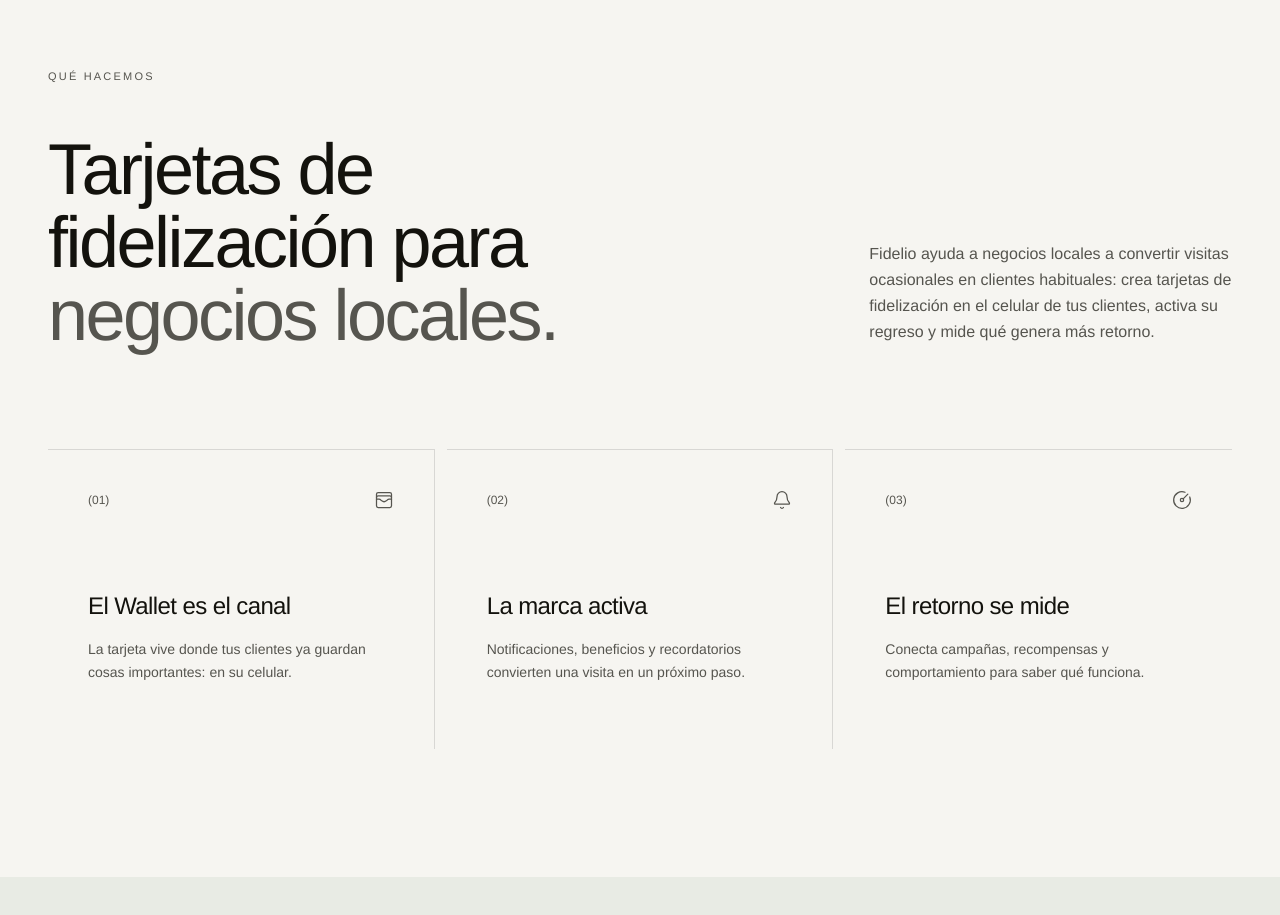
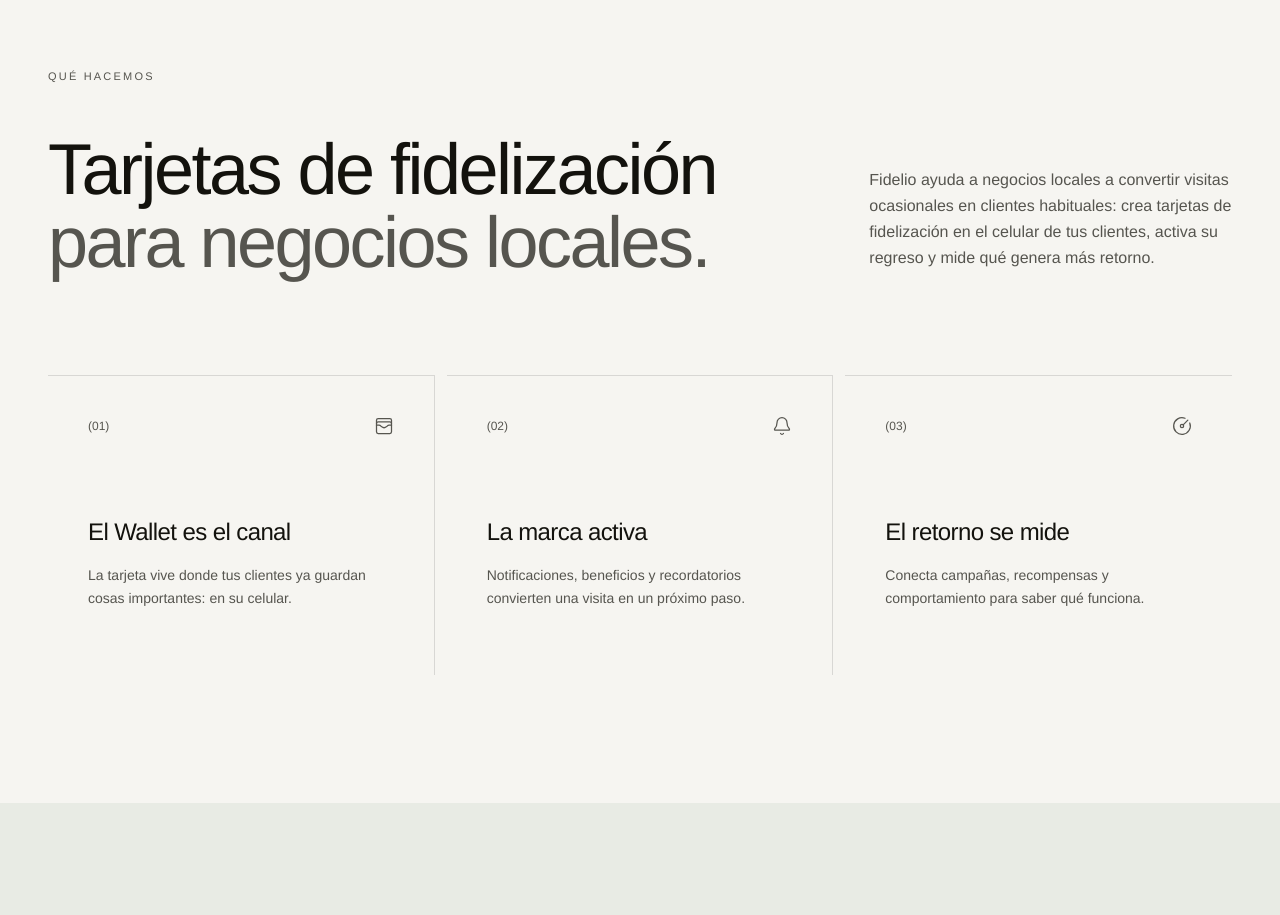
Before and after one commit to alangold29/Landing-Page-Fidelio, a React (Vite) app: page / in a window 1280 px wide. Shown: the part 860-1775 px from the top of the page. Built offline with nearby package versions, Linux system fonts and the light colour scheme.

Commit message:
Keep loyalty heading to two lines

```diff
--- a/src/routes/index.tsx
+++ b/src/routes/index.tsx
@@ -11,7 +11,7 @@
 }
 
 function WhatWeDo() {
-  return <section id="producto" className="px-8 py-32 md:px-12"><div className="grid grid-cols-12 gap-12"><div className="col-span-12 md:col-span-7"><p className="mb-12 text-[11px] uppercase tracking-[0.2em] text-muted-foreground">Qué hacemos</p><AnimatedHeading className="font-display text-5xl font-medium leading-[1.02] tracking-[-.035em] md:text-7xl">Tarjetas de<br/>fidelización para<br/><span className="text-muted-foreground">negocios locales.</span></AnimatedHeading></div><AnimatedText className="col-span-12 self-end text-base leading-relaxed text-muted-foreground md:col-span-4 md:col-start-9 md:pb-2">Fidelio ayuda a negocios locales a convertir visitas ocasionales en clientes habituales: crea tarjetas de fidelización en el celular de tus clientes, activa su regreso y mide qué genera más retorno.</AnimatedText></div><div className="mt-24 grid grid-cols-1 gap-3 md:grid-cols-3"><ProductCard icon={WalletCards} number="01" title="El Wallet es el canal" text="La tarjeta vive donde tus clientes ya guardan cosas importantes: en su celular."/><ProductCard icon={Bell} number="02" title="La marca activa" text="Notificaciones, beneficios y recordatorios convierten una visita en un próximo paso."/><ProductCard icon={CircleGauge} number="03" title="El retorno se mide" text="Conecta campañas, recompensas y comportamiento para saber qué funciona."/></div></section>
+  return <section id="producto" className="px-8 py-32 md:px-12"><div className="grid grid-cols-12 gap-12"><div className="col-span-12 md:col-span-7"><p className="mb-12 text-[11px] uppercase tracking-[0.2em] text-muted-foreground">Qué hacemos</p><AnimatedHeading className="font-display text-5xl font-medium leading-[1.02] tracking-[-.035em] md:text-7xl"><span className="lg:whitespace-nowrap">Tarjetas de fidelización</span><br/><span className="text-muted-foreground">para negocios locales.</span></AnimatedHeading></div><AnimatedText className="col-span-12 self-end text-base leading-relaxed text-muted-foreground md:col-span-4 md:col-start-9 md:pb-2">Fidelio ayuda a negocios locales a convertir visitas ocasionales en clientes habituales: crea tarjetas de fidelización en el celular de tus clientes, activa su regreso y mide qué genera más retorno.</AnimatedText></div><div className="mt-24 grid grid-cols-1 gap-3 md:grid-cols-3"><ProductCard icon={WalletCards} number="01" title="El Wallet es el canal" text="La tarjeta vive donde tus clientes ya guardan cosas importantes: en su celular."/><ProductCard icon={Bell} number="02" title="La marca activa" text="Notificaciones, beneficios y recordatorios convierten una visita en un próximo paso."/><ProductCard icon={CircleGauge} number="03" title="El retorno se mide" text="Conecta campañas, recompensas y comportamiento para saber qué funciona."/></div></section>
 }
 
 function ProductCard({ icon: Icon, number, title, text }: { icon: typeof WalletCards; number: string; title: string; text: string }) { return <div className="min-h-[300px] border-t border-border p-8 md:border-r md:p-10 md:last:border-r-0"><div className="mb-20 flex items-center justify-between"><span className="text-xs text-muted-foreground">({number})</span><Icon className="h-5 w-5 text-muted-foreground" strokeWidth={1.5}/></div><h3 className="text-2xl font-medium tracking-[-.025em]">{title}</h3><p className="mt-4 max-w-xs text-sm leading-relaxed text-muted-foreground">{text}</p></div> }
```
